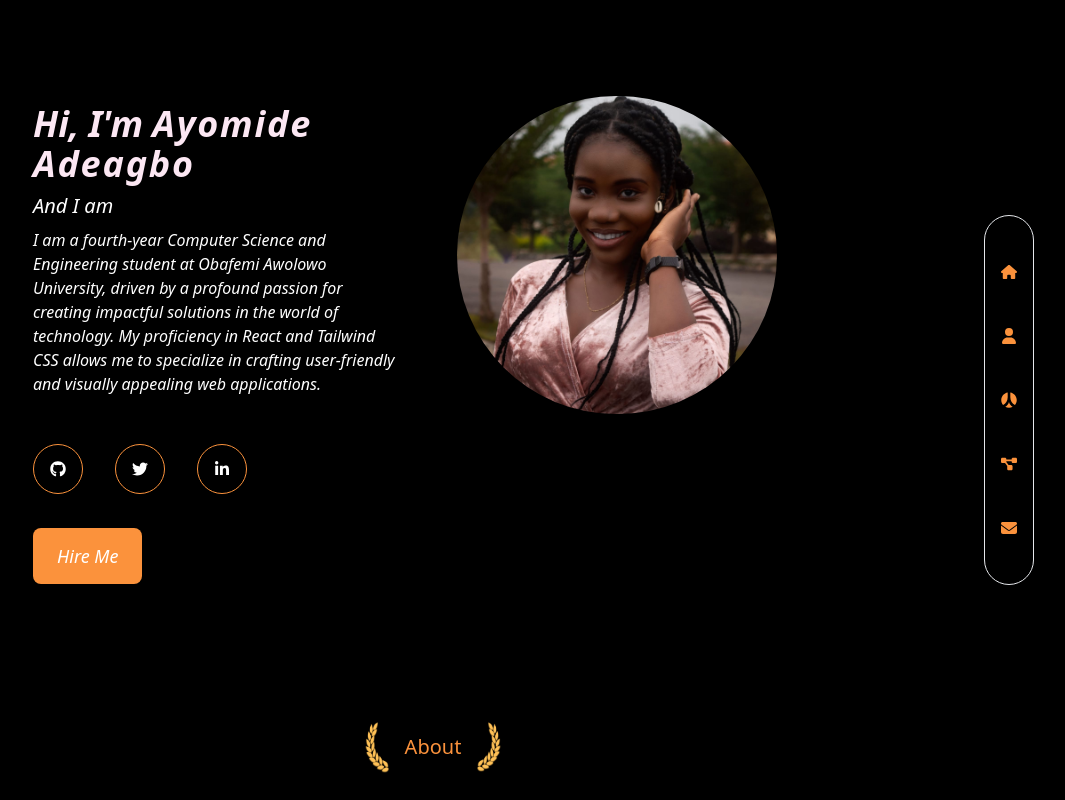
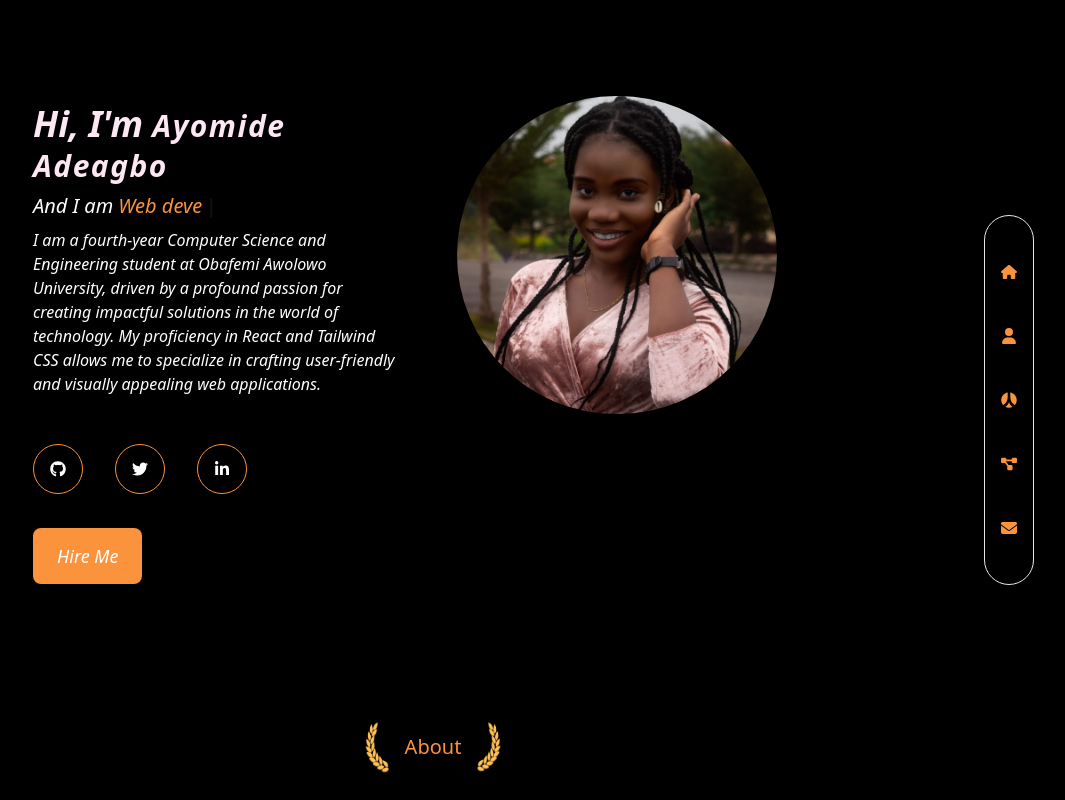
Before and after one commit to Midesales/my-portfolio, a React (Create React App) app: page / in a window 1280 px wide. Shown: the top 800 px of the page, without its empty margins (207-1272 px from the left). Built offline with nearby package versions, Linux system fonts and the light colour scheme; a web font is replaced by a local one.

Commit message:
typewriter effect

```diff
--- a/package.json
+++ b/package.json
@@ -27,6 +27,8 @@
     "react-router-dom": "^6.16.0",
 
     "react-scripts": "5.0.1",
+
+    "react-simple-typewriter": "^5.0.1",
 
     "swiper": "^10.3.0",
 
--- a/src/components/About.jsx
+++ b/src/components/About.jsx
@@ -26,7 +26,7 @@ function About() {
         </div>
         <div className="grid grid-cols-1 lg:grid-cols-2 place-content-center gap-6  ">
           <div className="flex items-center justify-center w-72">
-          <img src={Pics} alt="my-picture" className="w-full rounded-md object-fill h-auto" />
+          <img src={Pics} alt="ayo" className="w-full rounded-md object-fill h-auto" />
           </div>
 
           <div className="flex flex-col w-full gap-4 items-start justify-start">
--- a/src/components/Hero.jsx
+++ /dev/null
@@ -1,40 +0,0 @@
-import React, { useEffect, useState } from "react";
-
-function Hero({words, speed}) {
-    const [currentWordIndex, setCurrentWordIndex] = useState(0);
-    const [currentText, setCurrentText] = useState("");
-    const currentWord = words[currentWordIndex];
-
-    useEffect(() => {
-        let charIndex = 0;
-
-        const typingInterval = setInterval(() => {
-            if (charIndex <= currentWord.length) {
-                setCurrentText(currentWord.slice(0, charIndex))
-                charIndex++
-
-            } else {
-                clearInterval(typingInterval)
-
-                setTimeout(() => {
-                    setCurrentWordIndex((prevIndex) =>
-                    prevIndex === words.length - 1 ? 0 : prevIndex + 1
-                    );
-                }, 1000);
-
-            }
-        }, speed)
-        return () => {
-            clearInterval(typingInterval)
-        }
-    }, [currentWord, speed, words])
-
-
-  return (
-    <span className="tracking-wider text-transparent text-orange-500">
-     {currentText}
-    </span>
-  );
-}
-
-export default Hero;
--- a/src/components/Home.jsx
+++ b/src/components/Home.jsx
@@ -1,49 +1,50 @@
 import React from "react";
 import Ayo from "../images/ayo.jpg";
-import Hero from "./Hero";
 import { FaGithub, FaTwitter, FaLinkedinIn } from "react-icons/fa6";
-
+import { Typewriter } from "react-simple-typewriter";
 
 function Home() {
   return (
     <section
-      id=" home"
+      id="home"
       className="p-10 md:px-40 lg:px-48 lg:pt-24 md:pt-24 w-full h-full text-white averia-libre-light-italic"
     >
       <div className="grid grid-cols-1 lg:grid-cols-2 gap-12 w-full">
         <div className="p-2 text-left">
           <h1 className="text-lg lg:text-4xl font-bold text-pink-100">
             Hi, I'm{" "}
-            <span className="text-sm lg:text-4xl tracking-wider">
+            <span className="text-sm md:text-xl lg:text-3xl tracking-wider">
               Ayomide Adeagbo
             </span>
           </h1>
 
           <h2 className="text-lg lg:text-xl mt-2 min-w-[280px]">
             And I am{" "}
-            <Hero
-              speed={100}
-              words={[
-                "a frontend developer..",
-                "a freelancer..",
-                "a website developer",
-              ]}
+            <span className="text-orange-400">
+              <Typewriter
+                words={["Frontend Developer", "Freelancer", "Web developer"]}
+                loop={5}
+                cursor
+                cursorStyle="|"
+                typeSpeed={70}
+                deleteSpeed={50}
+                delaySpeed={1000}
               />
+            </span>
           </h2>
           <h2 className="lg:max-w-[600px] text-left pt-2">
             I am a fourth-year Computer Science and Engineering student at
             Obafemi Awolowo University, driven by a profound passion for
             creating impactful solutions in the world of technology. My
-            proficiency in React and Tailwind CSS allows me to
-            specialize in crafting user-friendly and visually appealing web
-            applications.
+            proficiency in React and Tailwind CSS allows me to specialize in
+            crafting user-friendly and visually appealing web applications.
           </h2>
 
           <div className="flex gap-8 cursor-pointer items-center justify-start my-12">
-
             <a
               href="https://github.com/Midesales"
               target="_blank"
+              rel="noreferrer"
               className="border rounded-full p-4 border-orange-400  hover:bg-white hover:text-orange-400"
             >
               <FaGithub />
@@ -51,6 +52,7 @@ function Home() {
             <a
               href="https://twitter.com/ayoade_mide"
               target="_blank"
+              rel="noreferrer"
               className="border rounded-full p-4 border-orange-400  hover:bg-white hover:text-orange-400"
             >
               <FaTwitter />
@@ -58,16 +60,17 @@ function Home() {
             <a
               href="https://www.linkedin.com/in/adeagbo-ayomide/"
               target="_blank"
+              rel="noreferrer"
               className="border rounded-full p-4 border-orange-400  hover:bg-white hover:text-orange-400"
             >
               <FaLinkedinIn />
             </a>
-
           </div>
           <div className="my-12">
             <a
               href="https://drive.google.com/file/d/1mK7ThS3Ms42koNgkQkH-bRJLciIoLmDX/view?usp=sharing"
               target="_blank"
+              rel="noreferrer"
               className="py-4 px-6 text-lg shadow-md rounded-lg bg-orange-400 w-full lg:w-auto hover:bg-white hover:text-orange-400"
             >
               Hire Me
@@ -75,7 +78,7 @@ function Home() {
           </div>
         </div>
         <div className="">
-          <img src={Ayo} alt="my-picture" className=" w-80 rounded-full" />
+          <img src={Ayo} alt="ayo" className=" w-80 rounded-full" />
         </div>
       </div>
     </section>
--- a/src/components/Navbar.jsx
+++ b/src/components/Navbar.jsx
@@ -1,11 +1,11 @@
-import React, { useState } from "react";
+import React from "react";
 import { FaHouse, FaUser, FaDiagramProject, FaEnvelope, FaRenren } from "react-icons/fa6";
 
 function Navbar() {
   return (
     <div className="fixed bottom-0 right-0  flex w-full lg:top-0 h-auto lg:h-screen lg:w-32 justify-center items-end lg:items-center pb-8 lg:pb-0 z-50">
       <div className="px-4 py-3 transparent lg:py-12 rounded-full border flex flex-row lg:flex-col items-center justify-center gap-12 duration-200 backdrop-blur-md">
-        <a href="#" data-text = "Home" className="tooltip text-orange-400" ><FaHouse /></a>
+        <a href="/" data-text = "Home" className="tooltip text-orange-400" ><FaHouse /></a>
         <a href="#about" data-text = "About" className="tooltip  text-orange-400"><FaUser /></a>
         <a href="#skills" data-text = "Skills"  className="tooltip text-orange-400"><FaRenren /></a>
         <a href="#projects" data-text = "Projects" className="tooltip text-orange-400"><FaDiagramProject /></a>
```
Also changed, not shown: 1 other file (tests, documents, lock files or other folders). Lines whose indentation alone changed are shown as unchanged.
